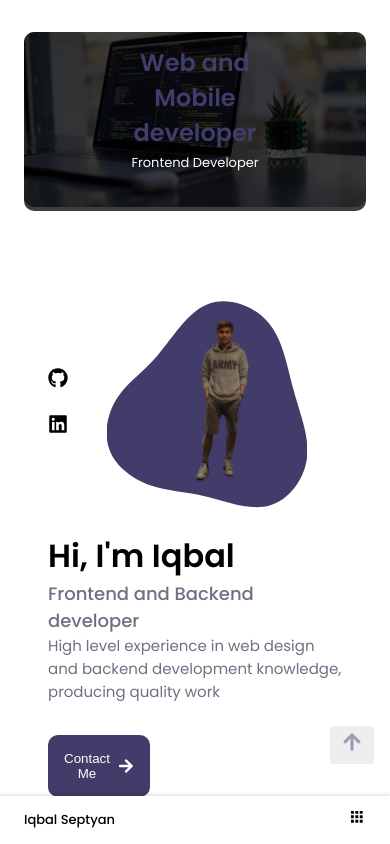
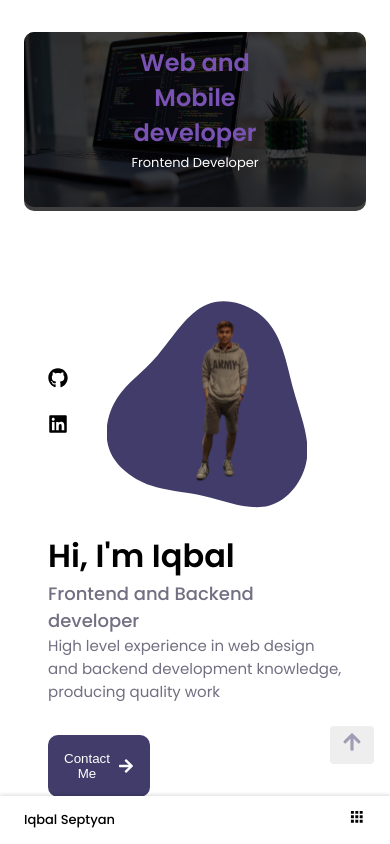
Before and after one commit to iqbalseptyan/react-portfolio, a React (Create React App) app: page / in a window 390 px wide. Shown: the top 844 px of the page. Built offline with nearby package versions, Linux system fonts and the light colour scheme.

Commit message:
update mobile medium responsive

```diff
--- a/src/components/Contact/ContactElements.jsx
+++ b/src/components/Contact/ContactElements.jsx
@@ -18,6 +18,11 @@ export const ContactIcon = styled.img`
   align-self: center;
   justify-self: center;
   width: 100%;
+
+  @media ${device.mobileM} {
+    margin-left: var(--mb-1-5);
+    margin-right: var(--mb-1-5);
+  }
 `;
 
 export const ContactForm = styled.form``;
--- a/src/components/Hero/HeroElements.jsx
+++ b/src/components/Hero/HeroElements.jsx
@@ -3,7 +3,7 @@ import { Container } from "../GlobalElements";
 import { device } from "../MediaQueries";
 
 export const ContainerHero = styled(Container)`
-  /* padding: 2rem; */
+  color: var(--white-color);
   margin-top: 2rem;
 `;
 
@@ -39,18 +39,24 @@ export const HeroContent = styled.div`
     transition: 0.3s;
     transform: translate(-50%, 10%);
   }
+
+  @media ${device.mobileM} {
+    transition: 0.3s;
+    transform: translate(-50%, 50%);
+  }
 `;
 
 export const HeroTitle = styled.h1`
   font-size: var(--h1-font-size);
-  color: var(--dark-purple-color);
+  color: var(--purple-color);
+
+  @media ${device.mobileM} {
+    font-size: var(--h3-font-size);
+  }
 `;
 
 export const HeroSubtitle = styled.small`
   font-size: var(--small-font-size);
-
-  /* left: 50%; */
-  /* transform: translate(-50%, -100%); */
 `;
 
 export const HeroImg = styled.img`
--- a/src/components/Home/Home.jsx
+++ b/src/components/Home/Home.jsx
@@ -12,7 +12,7 @@ import {
   BlobImg,
 } from "./HomeElements";
 import { FaArrowRight, FaGithub, FaLinkedin } from "react-icons/fa";
-import { Button, ButtonFlex, ButtonIcon } from "../ButtonElements";
+import { Button, ButtonFlex, ButtonIcon, ButtonText } from "../ButtonElements";
 import {} from "react-icons/fa";
 
 const Home = () => {
@@ -42,7 +42,7 @@ const Home = () => {
               </HomeDescription>
               <Button>
                 <ButtonFlex>
-                  Contact Me
+                  <ButtonText>Contact Me</ButtonText>
                   <ButtonIcon>
                     <FaArrowRight />
                   </ButtonIcon>
```
